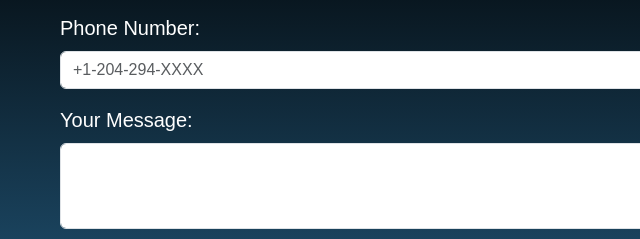
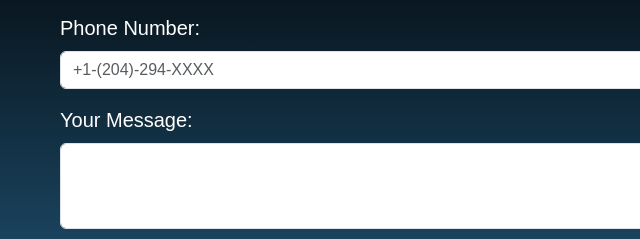
Before and after one commit to trentl20/Portfolio-Website, a plain HTML site: page src/index.html in a window 1280 px wide. Shown: the part 2906-3145 px from the top of the page, 0-640 px from the left. Drawn offline with nearby package versions, Linux system fonts and the light colour scheme; a web font is replaced by a local one.

Commit message:
pushing code

```diff
--- a/src/index.html
+++ b/src/index.html
@@ -198,7 +198,7 @@
 
           <div class="mb-3 ms-md-5">
             <label for="exampleFormControlInput1" class="form-label">Phone Number:</label>
-            <input type="number" class="form-control" id="exampleFormControlInput1" placeholder="+1-204-294-XXXX">
+            <input type="text" class="form-control" id="exampleFormControlInput1" placeholder="+1-(204)-294-XXXX">
           </div>
 
           <div class=" mb-3 ms-md-5">
```
